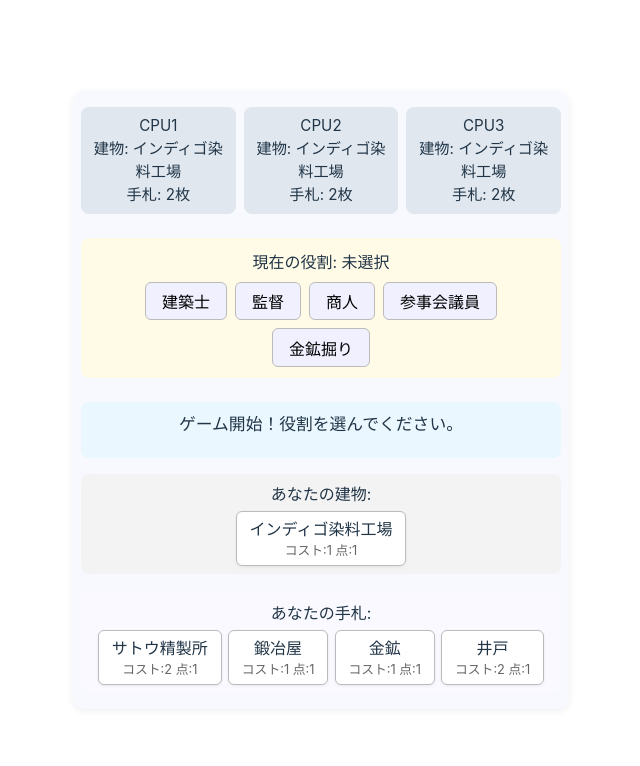
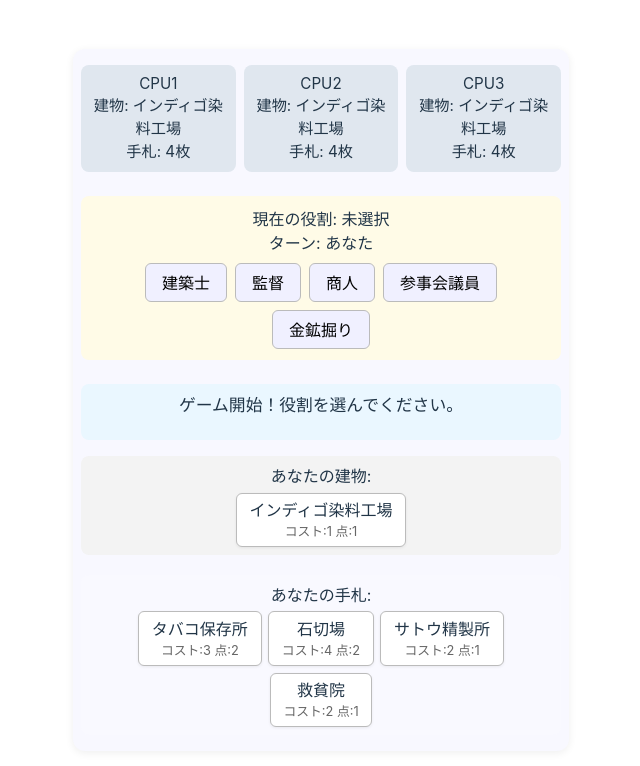
Before and after one commit to kekoyana/ai_game, a React (Vite) app in the folder sanjuan3/: page / in a window 1280 px wide. Shown: the top 766 px of the page, without its empty margins (319-959 px from the left). Built offline with nearby package versions, Linux system fonts and the light colour scheme.

Commit message:
ターンの進行を実装

```diff
--- a/sanjuan3/src/App.tsx
+++ b/sanjuan3/src/App.tsx
@@ -3,15 +3,80 @@ import './App.css'
 import { buildings } from './buildings'
 
 function App() {
-  // 仮のプレイヤー・CPUデータ
-  const players = [
-    { name: "あなた", buildings: ["インディゴ染料工場"], hand: ["サトウ精製所", "鍛冶屋", "金鉱", "井戸"] },
-    { name: "CPU1", buildings: ["インディゴ染料工場"], hand: ["タバコ保存所", "闇市"] },
-    { name: "CPU2", buildings: ["インディゴ染料工場"], hand: ["コーヒー焙煎場", "クレーン"] },
-    { name: "CPU3", buildings: ["インディゴ染料工場"], hand: ["シルバー精錬所", "資料館"] },
-  ];
-  const [message] = useState("ゲーム開始！役割を選んでください。");
+  // 建物カードから山札を生成（インディゴ初期配布分を除く）
+  function createDeck() {
+    const deck: string[] = [];
+    buildings.forEach(card => {
+      // インディゴ染料工場は初期配布分（4枚）を除いて山札に入れる
+      const count = card.name === "インディゴ染料工場" ? (card.count ?? 0) - 4 : (card.count ?? 0);
+      for (let i = 0; i < count; i++) deck.push(card.name);
+    });
+    return deck;
+  }
+
+  // シャッフル関数
+  function shuffle<T>(array: T[]): T[] {
+    const arr = [...array];
+    for (let i = arr.length - 1; i > 0; i--) {
+      const j = Math.floor(Math.random() * (i + 1));
+      [arr[i], arr[j]] = [arr[j], arr[i]];
+    }
+    return arr;
+  }
+
+  // 初期化
+  const [deck, setDeck] = useState<string[]>(() => shuffle(createDeck()));
+  const [players, setPlayers] = useState(() => {
+    // 各プレイヤーにインディゴ1枚＋手札4枚配布
+    const names = ["あなた", "CPU1", "CPU2", "CPU3"];
+    let d = shuffle(createDeck());
+    const ps = names.map(name => {
+      const hand = d.slice(0, 4);
+      d = d.slice(4);
+      return {
+        name,
+        buildings: ["インディゴ染料工場"],
+        hand,
+      };
+    });
+    setDeck(d);
+    return ps;
+  });
+  const [turn, setTurn] = useState(0); // 0:あなた, 1:CPU1...
   const [role, setRole] = useState<string | null>(null);
+  const [message, setMessage] = useState("ゲーム開始！役割を選んでください。");
+  const [selectedRoles, setSelectedRoles] = useState<string[]>([]);
+
+  // 役割選択後にCPUが順に役割を選ぶ
+  function handleRoleSelect(r: string) {
+    setRole(r);
+    setMessage(`あなたは「${r}」を選択しました。`);
+    setSelectedRoles([r]);
+
+    // CPUの役割選択を順に実行
+    setTimeout(() => {
+      const roles = [r];
+      const cpuMsgs = [];
+      const allRoles = ["建築士", "監督", "商人", "参事会議員", "金鉱掘り"];
+      for (let i = 1; i < 4; i++) {
+        // 未選択の役割からランダム選択
+        const remain = allRoles.filter(x => !roles.includes(x));
+        const cpuRole = remain[Math.floor(Math.random() * remain.length)];
+        roles.push(cpuRole);
+        cpuMsgs.push(`CPU${i}は「${cpuRole}」を選択しました。`);
+      }
+      setSelectedRoles(roles);
+      setMessage(`あなたは「${r}」を選択しました。\n${cpuMsgs.join("\n")}`);
+
+      // 1ラウンド終了後、次のターンへ
+      setTimeout(() => {
+        setRole(null);
+        setSelectedRoles([]);
+        setMessage("次のラウンドです。役割を選んでください。");
+        setTurn(t => (t + 1) % 4);
+      }, 1200);
+    }, 800);
+  }
 
   return (
     <div className="game-container">
@@ -29,9 +94,16 @@ function App() {
       {/* 中央エリア */}
       <div className="center-area">
         <div>現在の役割: {role ?? "未選択"}</div>
+        <div>ターン: {players[turn].name}</div>
         <div className="role-buttons">
           {["建築士", "監督", "商人", "参事会議員", "金鉱掘り"].map(r => (
-            <button key={r} onClick={() => setRole(r)}>{r}</button>
+            <button
+              key={r}
+              onClick={() => handleRoleSelect(r)}
+              disabled={turn !== 0 || !!role || selectedRoles.includes(r)}
+            >
+              {r}
+            </button>
           ))}
         </div>
       </div>
```
